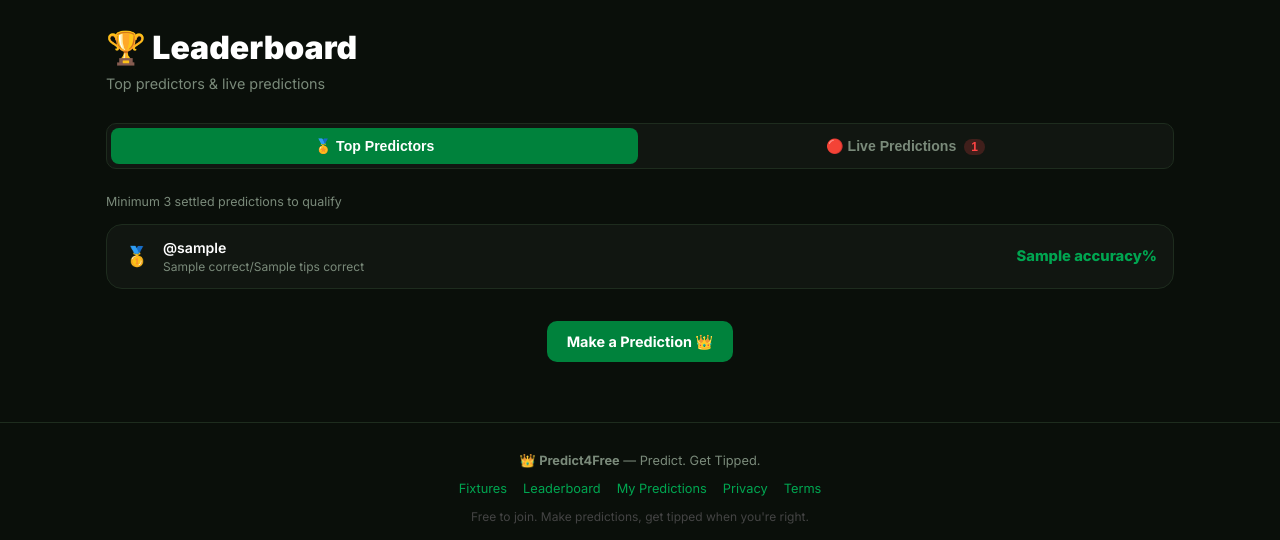
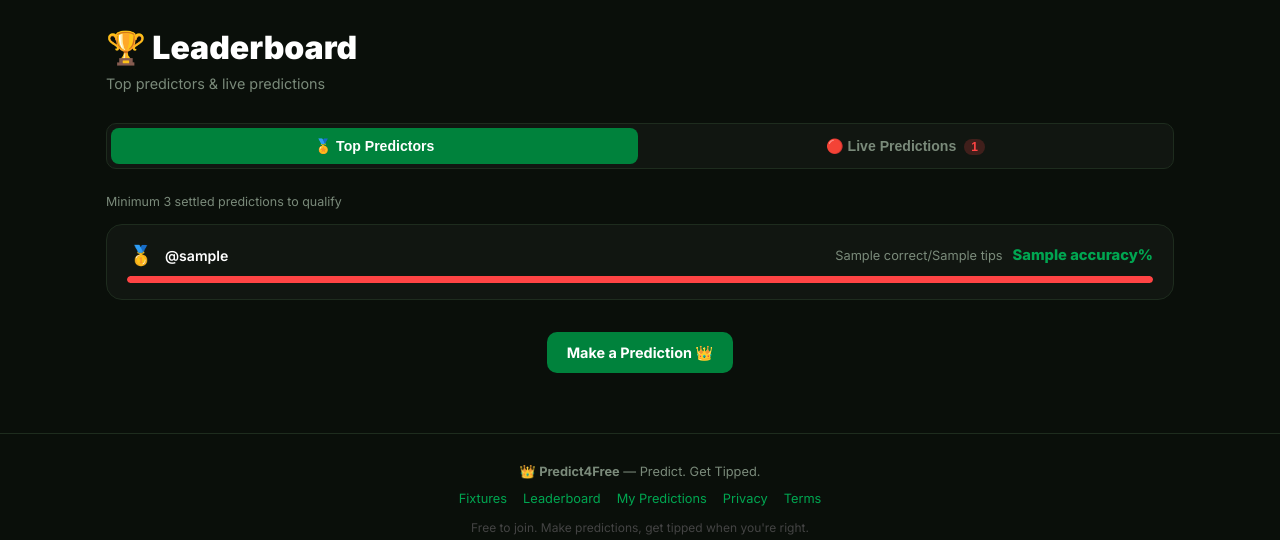
Before and after one commit to jery10/TipKing, a Flask app: template templates/leaderboard.html in a window 1280 px wide. Shown: the part 67-607 px from the top of the page. Run offline with Flask 3, Linux system fonts and the light colour scheme; the template is opened without the code that fills it: most values are stand-ins (such as "Sample title", 1, 10 or a date in 2020).

Commit message:
Add accuracy bar chart to leaderboard rankings
Co-Authored-By: Claude Sonnet 4.6 <noreply@anthropic.com>

```diff
--- a/templates/leaderboard.html
+++ b/templates/leaderboard.html
@@ -30,18 +30,20 @@
     </div>
     {% else %}
     <div style="font-size:0.78rem;color:var(--muted);margin-bottom:12px">Minimum 3 settled predictions to qualify</div>
-    <div class="card">
+    <div class="card" style="padding:16px 20px;display:flex;flex-direction:column;gap:14px">
       {% for row in leaderboard %}
-      <div class="lb-row">
-        <div class="lb-rank {% if loop.index == 1 %}rank-1{% elif loop.index == 2 %}rank-2{% elif loop.index == 3 %}rank-3{% endif %}">
-          {% if loop.index == 1 %}🥇{% elif loop.index == 2 %}🥈{% elif loop.index == 3 %}🥉{% else %}{{ loop.index }}{% endif %}
+      <div>
+        <div style="display:flex;align-items:center;gap:10px;margin-bottom:6px">
+          <div class="lb-rank {% if loop.index == 1 %}rank-1{% elif loop.index == 2 %}rank-2{% elif loop.index == 3 %}rank-3{% endif %}" style="min-width:28px">
+            {% if loop.index == 1 %}🥇{% elif loop.index == 2 %}🥈{% elif loop.index == 3 %}🥉{% else %}{{ loop.index }}{% endif %}
+          </div>
+          <div class="lb-handle" style="flex:1">@{{ row.handle | username }}</div>
+          <div style="font-size:0.8rem;color:var(--muted);white-space:nowrap">{{ row.correct }}/{{ row.tips }}</div>
+          <div class="lb-accuracy" style="min-width:44px;text-align:right">{{ row.accuracy }}%</div>
         </div>
-        <div>
-          <div class="lb-handle">@{{ row.handle | username }}</div>
-          <div style="font-size:0.75rem;color:var(--muted)">{{ row.correct }}/{{ row.tips }} correct</div>
+        <div style="height:7px;background:var(--bg2);border-radius:4px;overflow:hidden">
+          <div style="height:100%;width:{{ row.accuracy }}%;background:{% if row.accuracy >= 70 %}var(--green){% elif row.accuracy >= 50 %}var(--primary){% else %}var(--red){% endif %};border-radius:4px;transition:width 0.6s ease"></div>
         </div>
-        <div style="flex:1"></div>
-        <div class="lb-accuracy">{{ row.accuracy }}%</div>
       </div>
       {% endfor %}
     </div>
```
